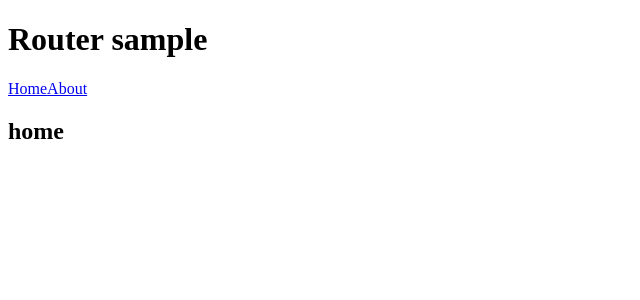
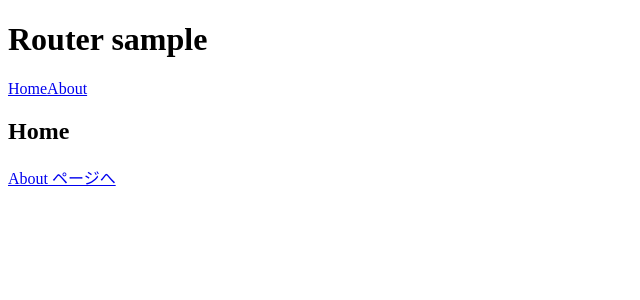
Before and after one commit to RinyuDrvo/vue_rooter_typescript_practice, a Vue app: page / in a window 1280 px wide. Shown: the top 300 px of the page, without its empty margins (0-640 px from the left). Built offline with nearby package versions, Linux system fonts and the light colour scheme.

Commit message:
make component

```diff
--- /dev/null
+++ b/src/components/About.vue
@@ -0,0 +1,17 @@
+<template>
+  <div>
+    <h2>About</h2>
+    <button @click="goBack">GO back</button>
+  </div>
+</template>
+
+<script lang="ts">
+import Vue from 'vue';
+export default Vue.extend({
+  methods: {
+    goBack(e: MouseEvent) {
+      this.$router.back();
+    },
+  },
+});
+</script>
--- /dev/null
+++ b/src/components/Home.vue
@@ -0,0 +1,14 @@
+<template>
+  <div>
+    <h2>Home</h2>
+    <router-link to="/about">About ページへ</router-link>
+  </div>
+</template>
+
+<script lang="ts">
+import Vue from 'vue';
+
+export default Vue.extend({
+  //
+});
+</script>
--- a/src/main.ts
+++ b/src/main.ts
@@ -1,21 +1,11 @@
 import Vue from 'vue';
 import Router, { RouteConfig } from 'vue-router';
 import App from './App.vue';
+import Home from './components/Home.vue';
+import About from './components/About.vue';
 
 Vue.use(Router);
 Vue.config.productionTip = false;
-
-// コンポーネント
-const Home = Vue.extend({
-  render() {
-    return this.$createElement('h2', 'home');
-  },
-});
-const About = Vue.extend({
-  render() {
-    return this.$createElement('h2', 'About');
-  },
-});
 
 // ルート定義
 const routes: RouteConfig[] = [
```
